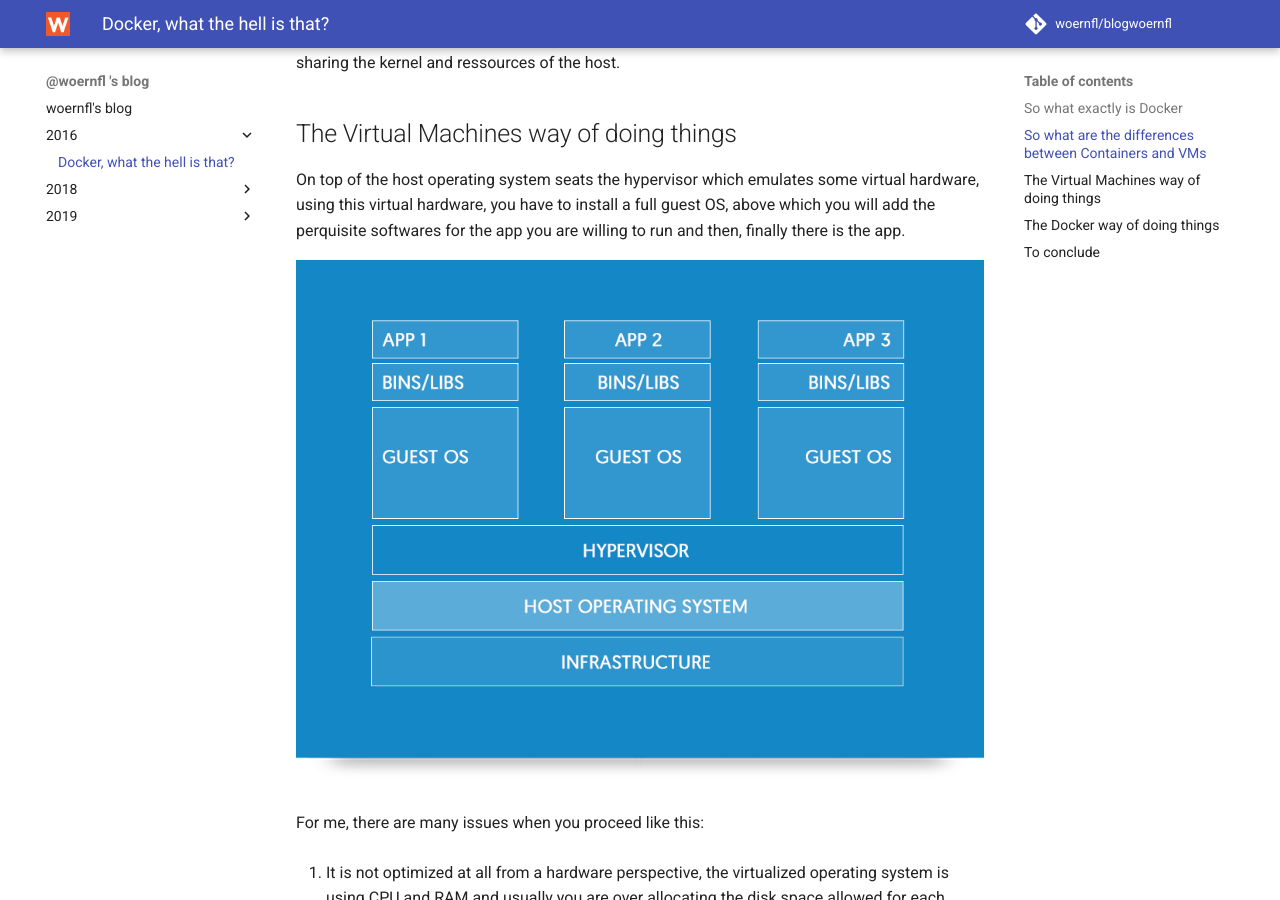
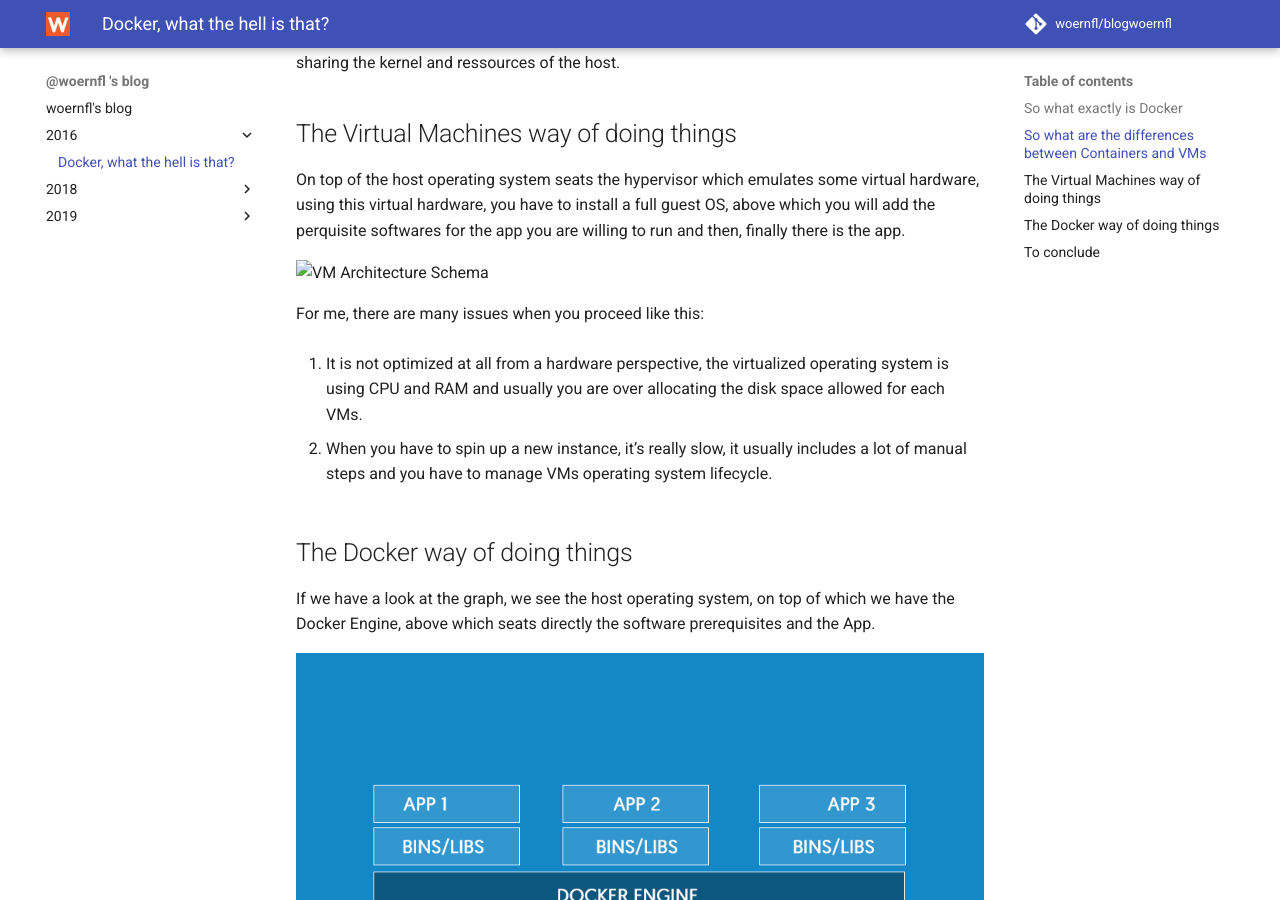
Before and after one commit to woernfl/blogwoernfl, an MkDocs documentation site: the page built from docs/2016/2016-12-18-Docker-what-the-hell-is-that.md, in a window 1280 px wide and 900 px high, scrolled down 902 px. Built offline with MkDocs 1.6.1 and Material for MkDocs 9.7.7, drawn with Linux system fonts in a browser that asks for light colours; comment, search, counter and statistics services are not loaded.

```diff
--- a/docs/2016/2016-12-18-Docker-what-the-hell-is-that.md
+++ b/docs/2016/2016-12-18-Docker-what-the-hell-is-that.md
@@ -29,7 +29,7 @@
 
 On top of the host operating system seats the hypervisor which emulates some virtual hardware, using this virtual hardware, you have to install a full guest OS, above which you will add the perquisite softwares for the app you are willing to run and then, finally there is the app.
 
-![VM Architecture Schema](assets/images/2016-12-18-Docker-what-the-hell-is-that/VM-Schema.png)
+![VM Architecture Schema](/docs/2016assets/images/2016-12-18-Docker-what-the-hell-is-that/VM-Schema.png)
 
 For me, there are many issues when you proceed like this:
 
```
